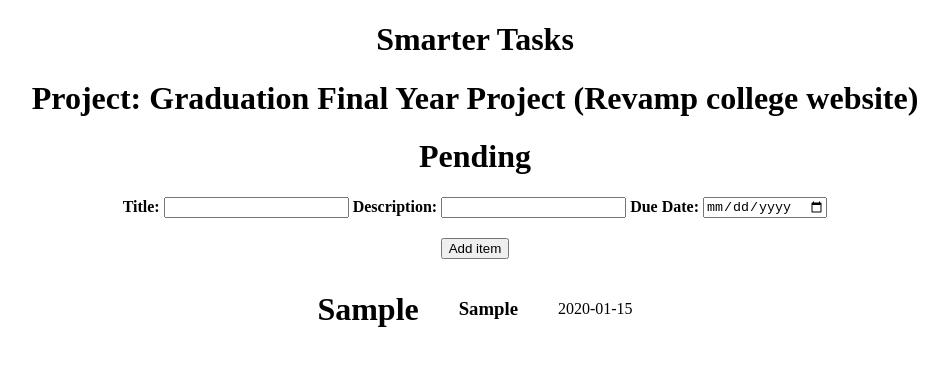
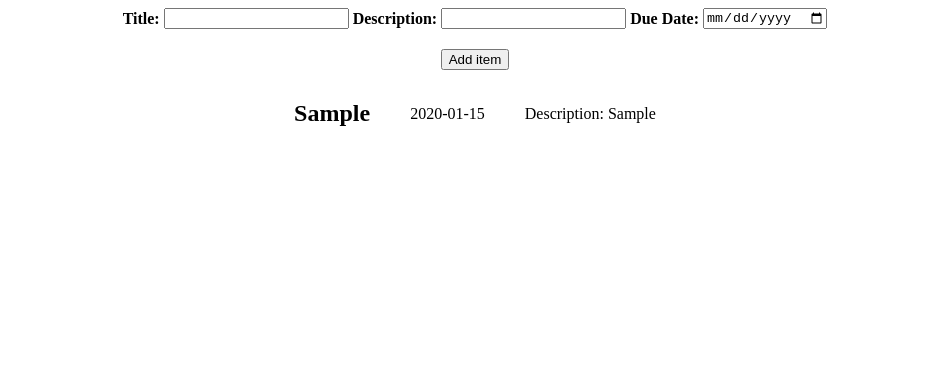
Before and after one commit to Pranshu1902/wd301, a React (Create React App) app in the folder smarter-tasks/: page / in a window 1280 px wide. Both pictures are taken after typing "Sample", "Sample", "2020-01-15" into the empty fields and a click on the button "Add item". Shown: the top 366 px of the page, without its empty margins (165-1113 px from the left). Built offline with nearby package versions, Linux system fonts and the light colour scheme.

Commit message:
function components

```diff
--- a/smarter-tasks/src/Task.tsx
+++ b/smarter-tasks/src/Task.tsx
@@ -1,5 +1,6 @@
 import React from "react";
 import "./TaskCard.css";
+import { TaskItem } from "./types";
 
 interface TaskProp {
   title: string;
@@ -7,16 +8,26 @@ interface TaskProp {
   dueDate: string;
 }
 
-class Task extends React.Component<TaskProp> {
-  render() {
-    return (
-      <div className="TaskItem">
-        <h1>{this.props.title}</h1>
-        <h3>{this.props.description}</h3>
-        {this.props.dueDate}
-      </div>
-    );
-  }
-}
+const Task = (props: TaskItem) => {
+  return (
+    <div className="TaskItem shadow-md border border-slate-100">
+      <h2 className="text-base font-bold my-1">{props.title}</h2>
+      <p className="text-sm text-slate-500">{props.dueDate}</p>
+      <p className="text-sm text-slate-500">Description: {props.description}</p>
+    </div>
+  );
+};
+
+// class Task extends React.Component<TaskProp> {
+//   render() {
+//     return (
+//       <div className="TaskItem">
+//         <h1>{this.props.title}</h1>
+//         <h3>{this.props.description}</h3>
+//         {this.props.dueDate}
+//       </div>
+//     );
+//   }
+// }
 
 export default Task;
--- a/smarter-tasks/src/TaskApp.tsx
+++ b/smarter-tasks/src/TaskApp.tsx
@@ -7,44 +7,59 @@ interface TaskAppProp {}
 interface TaskAppState {
   tasks: TaskItem[];
 }
-class TaskApp extends React.Component<TaskAppProp, TaskAppState> {
-  constructor(props: TaskAppProp) {
-    super(props);
-    this.state = {
-      tasks: [],
-    };
-  }
 
-  addTask = (task: TaskItem) => {
-    this.setState((state, props) => {
-      return {
-        tasks: [...state.tasks, task],
-      };
-    });
+const TaskApp = (props: TaskAppProp) => {
+  const [taskAppState, setTaskAppState] = React.useState<TaskAppState>({
+    tasks: [],
+  });
+  const addTask = (task: TaskItem) => {
+    setTaskAppState({ tasks: [...taskAppState.tasks, task] });
   };
+  return (
+    <div>
+      <TaskForm addTask={addTask} />
+      <TaskList tasks={taskAppState.tasks} />
+    </div>
+  );
+};
+// class TaskApp extends React.Component<TaskAppProp, TaskAppState> {
+//   constructor(props: TaskAppProp) {
+//     super(props);
+//     this.state = {
+//       tasks: [],
+//     };
+//   }
 
-  render() {
-    return (
-      <div className="container py-10 max-w-4xl mx-auto">
-        <h1 className="text-3xl mb-2 font-bold text-slate-700">
-          Smarter Tasks
-        </h1>
-        <h1 className="text-md mb-6 text-slate-600">
-          <span className="font-bold">Project: </span>
-          Graduation Final Year Project (Revamp college website)
-        </h1>
-        <div className="grid grid-cols-2 gap-4">
-          <div className="border border-slate-200 rounded-xl p-4">
-            <h1 className="text-slate-500 font-bold text-center mb-2">
-              Pending
-            </h1>
-            <TaskForm addTask={this.addTask} />
-            <TaskList tasks={this.state.tasks} />
-          </div>
-        </div>
-      </div>
-    );
-  }
-}
+//   addTask = (task: TaskItem) => {
+//     this.setState((state, props) => {
+//       return {
+//         tasks: [...state.tasks, task],
+//       };
+//     });
+//   };
+
+//   render() {
+//     return (
+//       <div className="container py-10 max-w-4xl mx-auto">
+//         <h1 className="text-3xl mb-2 font-bold text-slate-700">
+//           Smarter Tasks
+//         </h1>
+//         <h1 className="text-md mb-6 text-slate-600">
+//           <span className="font-bold">Project: </span>
+//           Graduation Final Year Project (Revamp college website)
+//         </h1>
+//         <div className="grid grid-cols-2 gap-4">
+//           <div className="border border-slate-200 rounded-xl p-4">
+//             <h1 className="text-slate-500 font-bold text-center mb-2">
+//               Pending
+//             </h1>
+//             <TaskForm addTask={this.addTask} />
+//             <TaskList tasks={this.state.tasks} />
+//           </div>
+//         </div>
+//       </div>
+//     );
+//   }
+// }
 
 export default TaskApp;
--- a/smarter-tasks/src/TaskList.tsx
+++ b/smarter-tasks/src/TaskList.tsx
@@ -8,9 +8,8 @@ interface Props {
 
 interface State {}
 
-class TaskList extends React.Component<Props, State> {
-  render() {
-    return this.props.tasks.map((task, idx) => (
+const TaskList = (props: Props) => {
+  const list = props.tasks.map((task, idx) => (
     <Task
       key={idx}
       title={task.title}
@@ -18,7 +17,20 @@ class TaskList extends React.Component<Props, State> {
       dueDate={task.dueDate}
     />
   ));
-  }
-}
+  return <>{list}</>;
+};
+
+// class TaskList extends React.Component<Props, State> {
+//   render() {
+//     return this.props.tasks.map((task, idx) => (
+//       <Task
+//         key={idx}
+//         title={task.title}
+//         description={task.description}
+//         dueDate={task.dueDate}
+//       />
+//     ));
+//   }
+// }
 
 export default TaskList;
```
Lines whose indentation alone changed are shown as unchanged.
